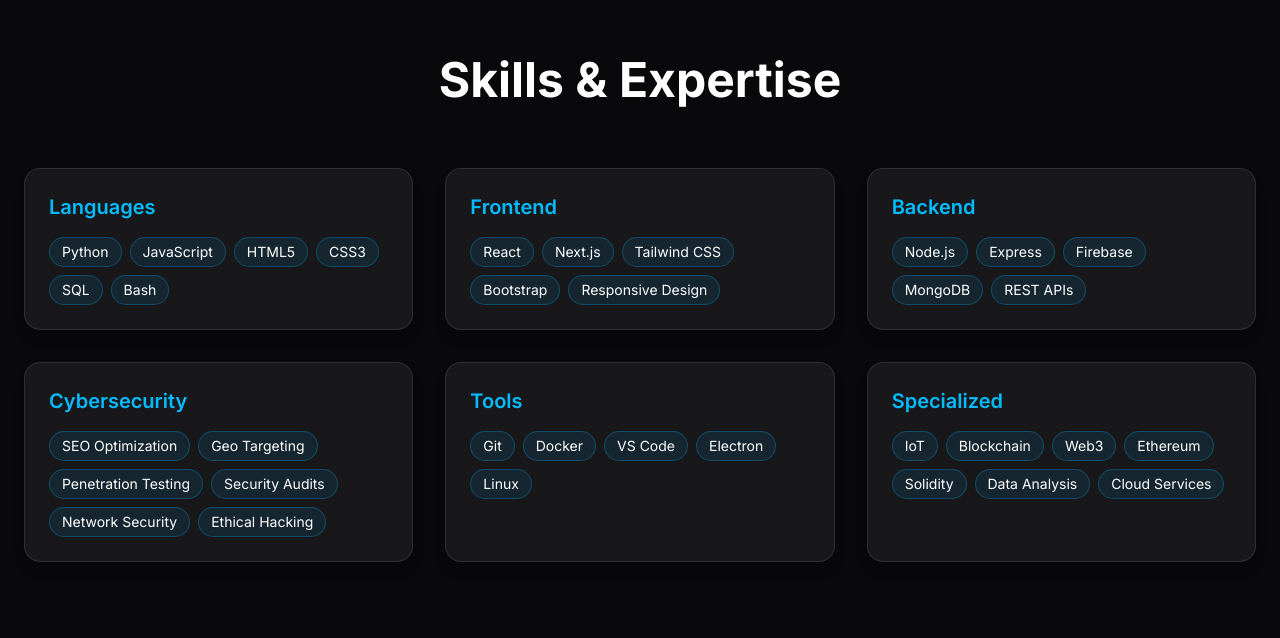
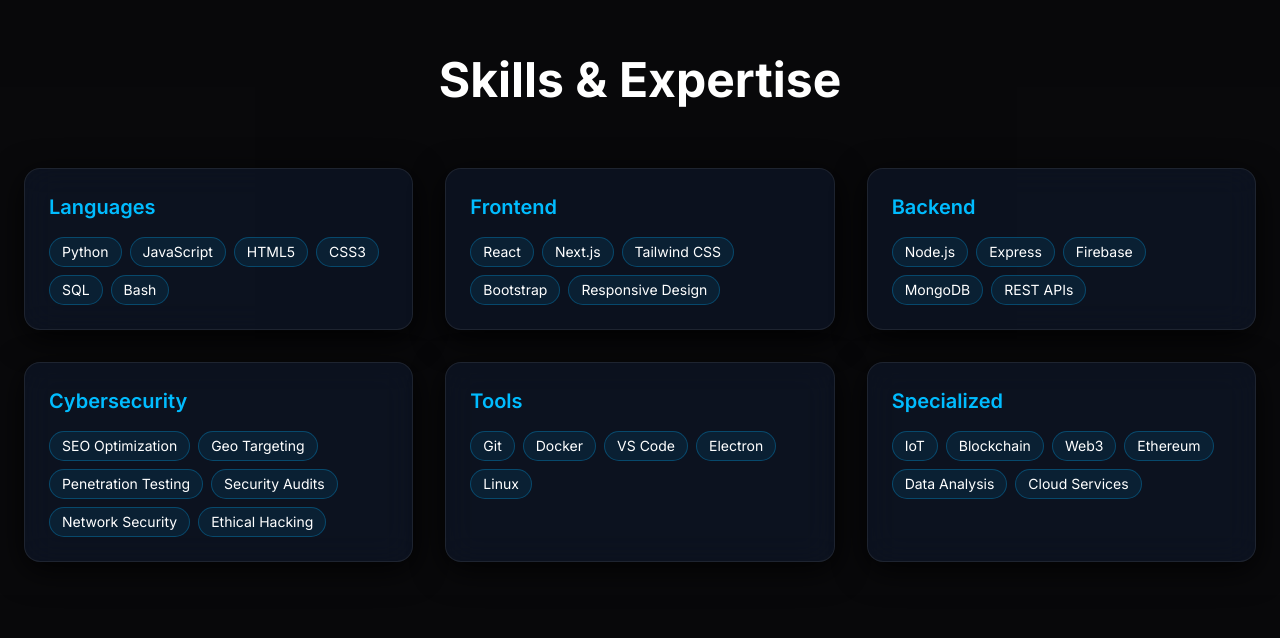
Before and after one commit to WhyNotNarayan/Portfolio, a Next.js app in the folder narayan-portfolio/: page / in a window 1280 px wide. Shown: the part 2962-3600 px from the top of the page. Built offline with nearby package versions, Linux system fonts and the light colour scheme; no server answers.

Commit message:
CHANGE A BACKGROUND COLOR ONLY

```diff
--- a/narayan-portfolio/components/Skills.tsx
+++ b/narayan-portfolio/components/Skills.tsx
@@ -19,7 +19,6 @@
     'Blockchain',
     'Web3',
     'Ethereum',
-    'Solidity',
     'Data Analysis',
     'Cloud Services',
   ],
@@ -27,7 +26,7 @@
 
 export default function Skills() {
   return (
-    <section id="skills" className="py-24 bg-zinc-950">
+    <section id="skills" className="py-24 bg-zinc-950/50">
       <div className="max-w-7xl mx-auto px-6">
         <motion.h2
           initial={{ opacity: 0, y: 40 }}
@@ -38,7 +37,7 @@
           Skills & Expertise
         </motion.h2>
 
-        {/* Grid of Cards */}
+        {/* Glass Cards - Same as other sections */}
         <div className="grid md:grid-cols-2 lg:grid-cols-3 gap-8">
           {Object.entries(skills).map(([category, items]) => (
             <motion.div
@@ -46,7 +45,7 @@
               initial={{ opacity: 0, y: 20 }}
               whileInView={{ opacity: 1, y: 0 }}
               viewport={{ once: true }}
-              className="bg-zinc-900 border border-white/10 rounded-2xl p-6 shadow-lg hover:shadow-sky-500/20 transition-shadow"
+              className="glass p-6 rounded-2xl card"
             >
               <h3 className="text-xl font-semibold mb-4 text-sky-400">{category}</h3>
               <div className="flex flex-wrap gap-2">
```
